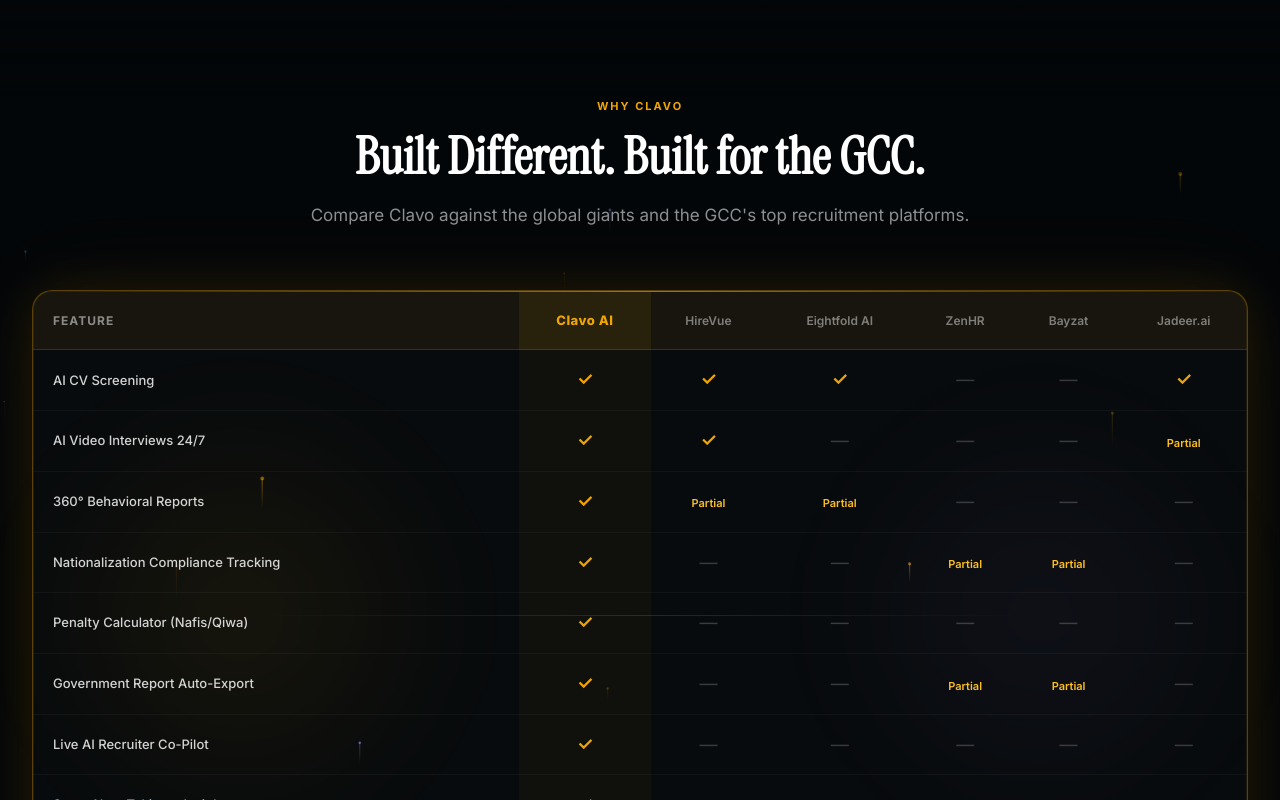
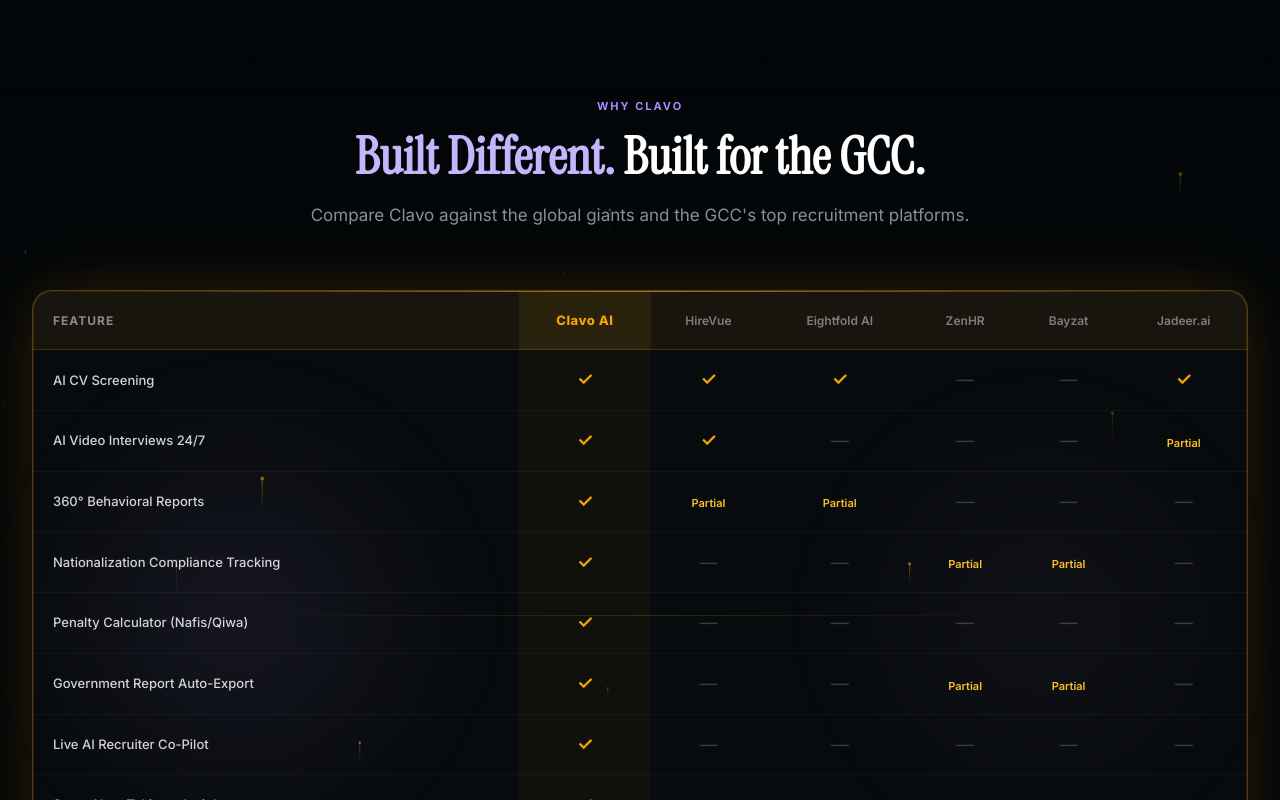
Before and after one commit to stevesashi/clavo-landing, a Next.js app: page / in a window 1280 px wide. Shown: the part 5220-6020 px from the top of the page. Built offline with nearby package versions, Linux system fonts and the light colour scheme.

Commit message:
Lavender header colors above GCC competitor table

```diff
--- a/src/components/CompetitorTable.tsx
+++ b/src/components/CompetitorTable.tsx
@@ -109,7 +109,7 @@ export default function CompetitorTable() {
         <div style={{
           position: "absolute", left: 0, top: "50%", transform: "translateY(-50%)",
           height: 480, width: 480, borderRadius: "50%",
-          background: "radial-gradient(circle, rgba(240,165,0,0.07) 0%, transparent 70%)",
+          background: "radial-gradient(circle, rgba(167,139,250,0.09) 0%, transparent 70%)",
           filter: "blur(40px)",
         }} />
         <div style={{
@@ -147,11 +147,11 @@ export default function CompetitorTable() {
 
         {/* Header */}
         <div style={{ textAlign: "center", marginBottom: 60 }}>
-          <div style={{ fontSize: 11, fontWeight: 700, letterSpacing: 2, color: "#f0a500", marginBottom: 14, textTransform: "uppercase" }}>
+          <div style={{ fontSize: 11, fontWeight: 700, letterSpacing: 2, color: "#a78bfa", marginBottom: 14, textTransform: "uppercase" }}>
             Why Clavo
           </div>
           <h2 style={{ fontSize: "clamp(32px,4vw,52px)", fontWeight: 700, color: "#fff", lineHeight: 1.1, marginBottom: 16 }}>
-            Built Different. Built for the GCC.
+            <span style={{ color: "#c4b5fd" }}>Built Different.</span> Built for the GCC.
           </h2>
           <p style={{ fontSize: 17, color: "rgba(255,255,255,0.55)", maxWidth: 720, margin: "0 auto", lineHeight: 1.7 }}>
             Compare Clavo against the global giants and the GCC&apos;s top recruitment platforms.
```
